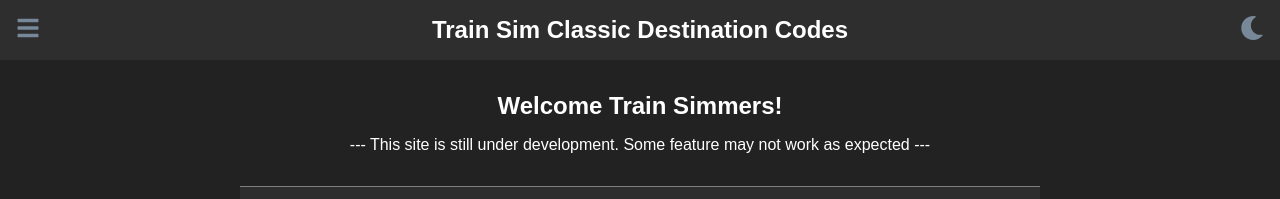
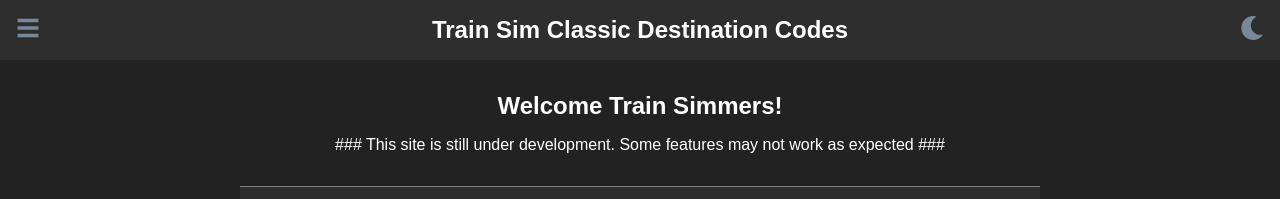
Before and after one commit to whitej42/ts-dest-codes, a React (Create React App) app: page / in a window 1280 px wide. Shown: the top 199 px of the page. Built offline with nearby package versions, Linux system fonts and the light colour scheme; no server answers.

Commit message:
update welcome message

```diff
--- a/src/components/Welcome.jsx
+++ b/src/components/Welcome.jsx
@@ -3,7 +3,7 @@ function Welcome() {
     <div className="welcome-message">
       <h2>Welcome Train Simmers!</h2>
       <div className="welcome-text">
-        --- This site is still under development. Some feature may not work as expected ---
+        ### This site is still under development. Some features may not work as expected ###
       </div>
     </div>
   )
```
